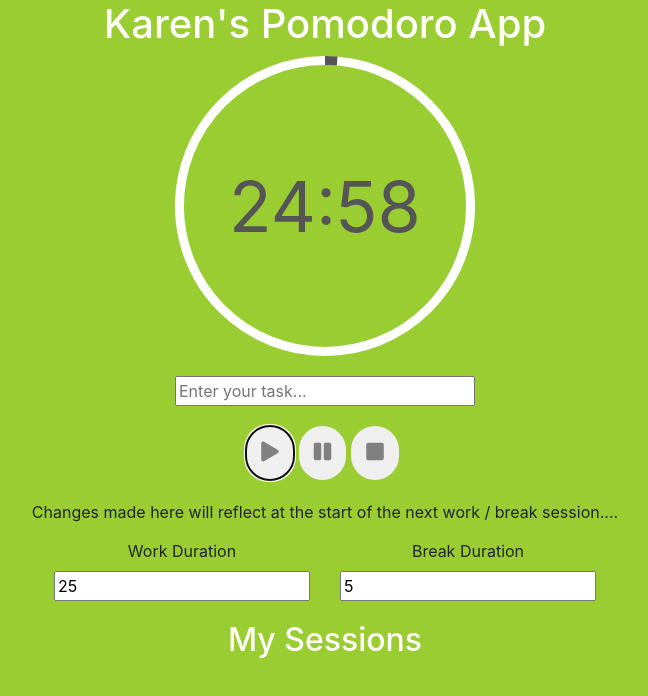
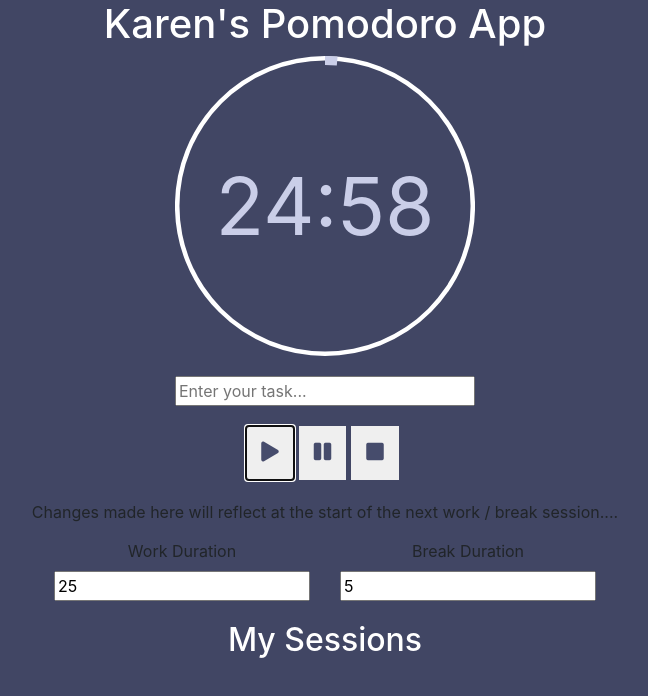
Before and after one commit to KarenEfereyan/PomodoroApp, a plain HTML site: page index.html in a window 1280 px wide. Both pictures are taken after a click on the button 585 px from the left and 453 px from the top of the page. Shown: the whole page, without its empty margins (315-963 px from the left). Drawn offline with nearby package versions, Linux system fonts and the light colour scheme.

Commit message:
Fixed some basic styling

```diff
--- a/pomodoro.css
+++ b/pomodoro.css
@@ -1,5 +1,5 @@
 body {
-  background-color: yellowgreen;
+  background-color: #414664;
 }
 .hidden {
   display: none;
@@ -24,17 +24,16 @@ body {
   margin: 20px 0;
 }
 .progressbar-text {
-  font-size: 70px;
+  font-size: 80px;
 }
 #pomodoro-buttons .fas {
   font-size: 20px;
-  color: grey;
+  color: #464c6c;
 }
 button {
   padding: 15px;
   margin-right: 5px;
   border: none;
-  border-radius: 50px;
 }
 #pomodoro-clock-title {
   text-align: center;
--- a/pomodoro.js
+++ b/pomodoro.js
@@ -27,6 +27,9 @@ const progressBar = new ProgressBar.Circle("#pomodoro-timer", {
     value: "25:00",
   },
   trailColor: "white",
+  trailwidth: 1,
+  fill: "#414664",
+  color: "#cacee8",
 });
 
 // Attach click event listeners to buttons
@@ -59,11 +62,31 @@ const minuteToSeconds = (mins) => {
 };
 
 //2. Function to display the progress bar
-function calculateSessionProgress() {
+const calculateSessionProgress = () => {
   //How fast is the session completing
   const sessionDuration = sessionType === "Work" ? workSession : breakSession;
   return (timeSpentInCurrentSession / sessionDuration) * 10;
-}
+};
+
+//3.Function displayTimeLeftInSession
+const displayTimeLeftInSession = () => {
+  //this is in seconds
+  const secondsLeft = timeLeftInSession;
+  let timeDisplayed = "";
+  //No of seconds
+  const seconds = secondsLeft % 60;
+  //no of mins
+  const minutes = parseInt(secondsLeft / 60) % 60;
+  //no of hours
+  let hours = parseInt(secondsLeft / 3600);
+  // add leading zeroes if it's less than 10
+  const addLeadingZeroes = (time) => {
+    return time < 10 ? `0${time}` : time;
+  };
+  if (hours > 0) timeDisplayed += `${hours}:`;
+  timeDisplayed += `${addLeadingZeroes(minutes)}:${addLeadingZeroes(seconds)}`;
+  progressBar.text.innerText = timeDisplayed.toString();
+};
 
 //3. Function that decides what should be done on button clicks
 const whatShouldIDo = (reset) => {
@@ -72,6 +95,7 @@ const whatShouldIDo = (reset) => {
     //Stop the clock
     stopClockRunning();
   } else {
+    //On play btn
     if (isClockStopped) {
       setUpdatedTimers();
       isClockStopped = false;
@@ -96,29 +120,9 @@ const whatShouldIDo = (reset) => {
   }
 };
 
-//4.Function displayTimeLeftInSession
-function displayTimeLeftInSession() {
-  //this is in seconds
-  const secondsLeft = timeLeftInSession;
-  let timeDisplayed = "";
-  //No of seconds
-  const seconds = secondsLeft % 60;
-  //no of mins
-  const minutes = parseInt(secondsLeft / 60) % 60;
-  //no of hours
-  let hours = parseInt(secondsLeft / 3600);
-  // add leading zeroes if it's less than 10
-  function addLeadingZeroes(time) {
-    return time < 10 ? `0${time}` : time;
-  }
-  if (hours > 0) timeDisplayed += `${hours}:`;
-  timeDisplayed += `${addLeadingZeroes(minutes)}:${addLeadingZeroes(seconds)}`;
-  progressBar.text.innerText = timeDisplayed.toString();
-}
-
 //5.Function to stop the clock from running
 function stopClockRunning() {
-  setUpdatedTimers(); //The updated timers will reflect at the start of every new session
+  //The updated timers will reflect at the start of every new session
   displaySessionLog(sessionType);
   // 1) reset the timer
   clearInterval(clockStartRunning);
@@ -126,6 +130,7 @@ function stopClockRunning() {
   // 2) update our variable to reflect that the timer is stopped
   isClockRunning = false;
   // set the timer back to the original value
+  setUpdatedTimers();
   timeLeftInSession = workSession;
   // update the timer display
   displayTimeLeftInSession();
```
